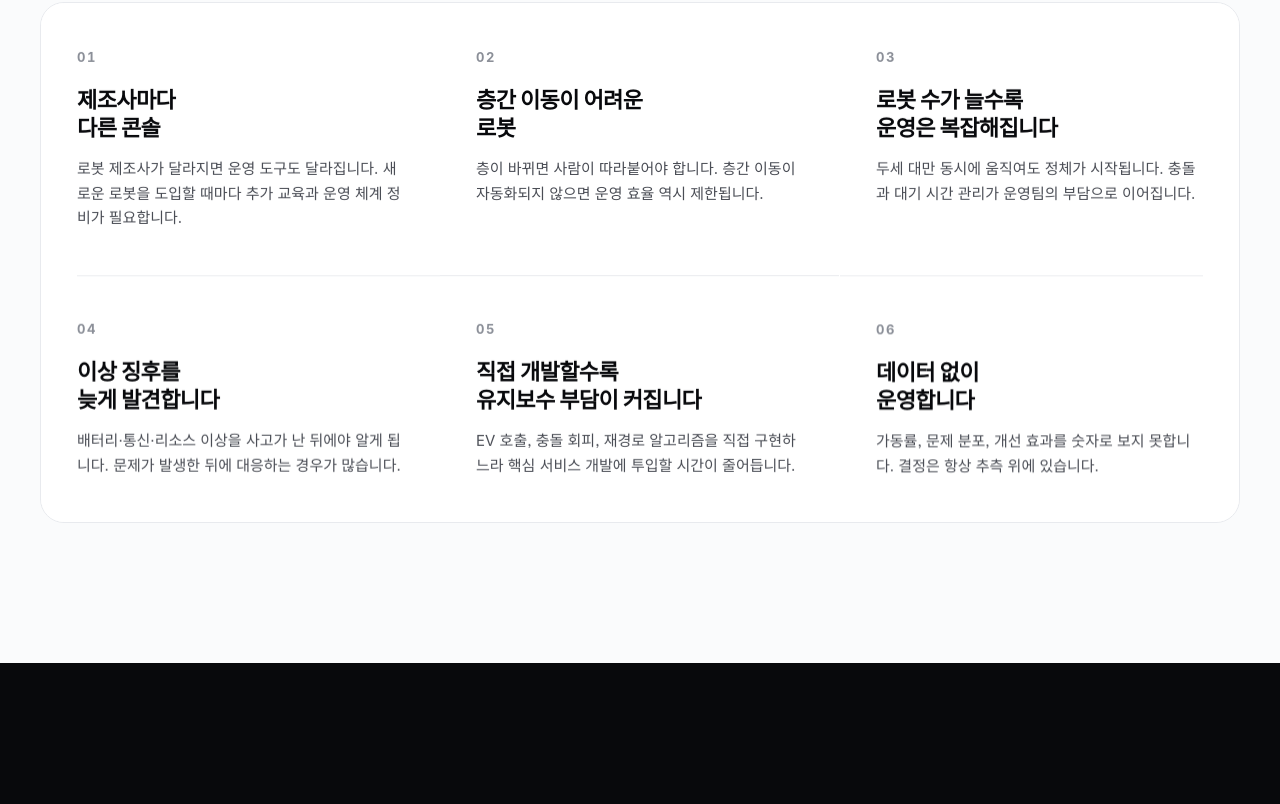
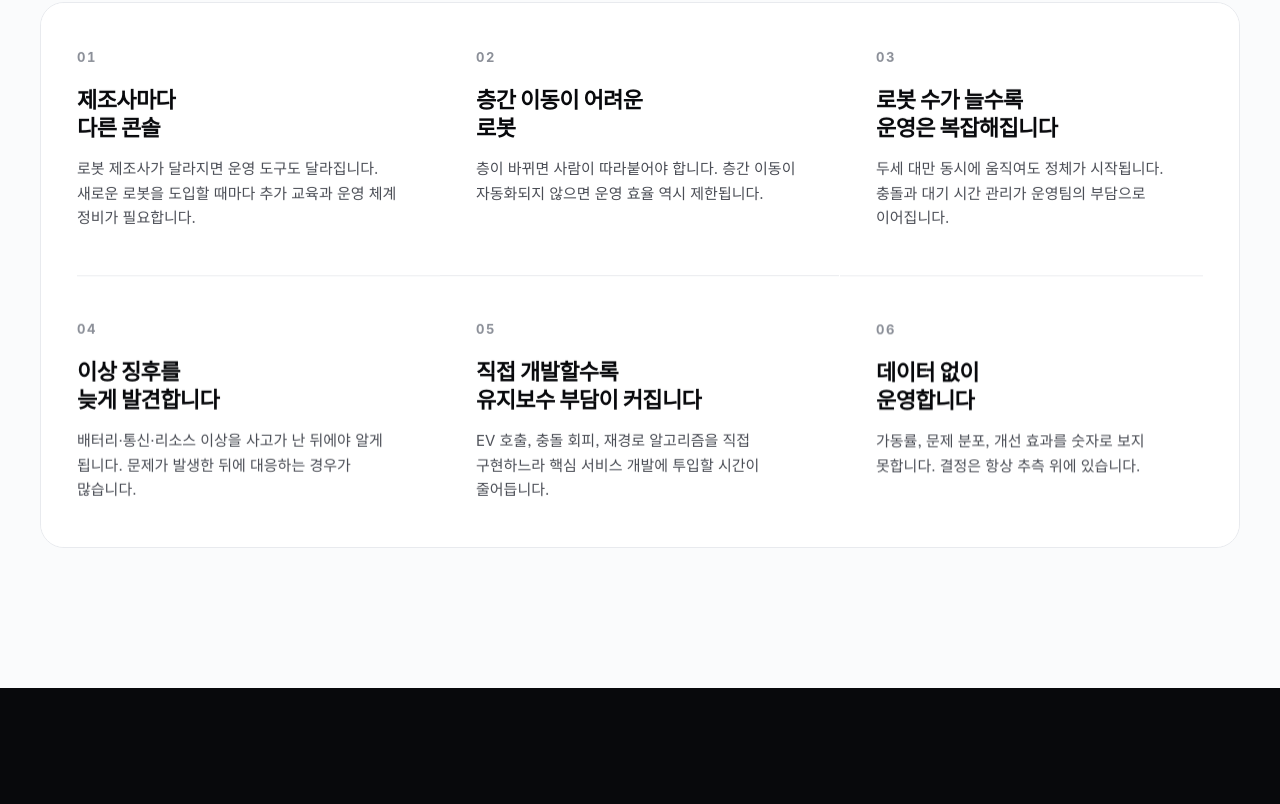
Before and after one commit to keijjang7-ui/ARCbrainSite, a plain HTML site: page index.html in a window 1280 px wide. Shown: the part 1281-2085 px from the top of the page. Drawn offline with Linux system fonts and the light colour scheme; a web font is replaced by a local one.

Commit message:
Update homepage

```diff
--- a/index.html
+++ b/index.html
@@ -290,6 +290,7 @@ img { max-width: 100%; display: block; }
   line-height: 1.65;
   letter-spacing: -0.2px;
 }
+.hero-sub-break { display: inline; }
 .hero .cta-row {
   display: flex;
   gap: 12px;
@@ -401,6 +402,22 @@ section { padding: 140px 40px; position: relative; }
   line-height: 1.7;
   max-width: 640px;
   letter-spacing: -0.2px;
+}
+.section-lead,
+.problem-card p,
+.arch-block .desc,
+.pillar h4,
+.pillar p,
+.feat-content .feat-copy,
+.feat-content .feat-list li,
+.mini-feat-head .section-title,
+.mini-card h4,
+.mini-card p,
+.uc-card p,
+.trust-badge .desc,
+.cta-content p {
+  word-break: keep-all;
+  overflow-wrap: break-word;
 }
 
 /* ---------- PROBLEM ---------- */
@@ -1097,6 +1114,7 @@ footer {
     padding-left: 0;
   }
   .hero h1 { letter-spacing: -1.2px; }
+  .hero-sub-break { display: none; }
   .section-title { letter-spacing: -1.2px; }
   .problem-lead-break { display: none; }
   .feat-content h3 { letter-spacing: -1px; }
@@ -1197,8 +1215,8 @@ footer {
       <span class="gradient">One Cloud</span>
     </h1>
     <p class="sub reveal delay-2">
-      제조사가 달라도, 층이 달라도, 로봇 수가 늘어나도<br>
-      여러 로봇과 시설을 하나의 클라우드에서 통합 운영합니다.
+      제조사가 달라도, 층이 달라도, 로봇 수가 늘어나도 여러 로봇과 시설을<br class="hero-sub-break">
+      하나의 클라우드에서 통합 운영합니다.
     </p>
     <div class="cta-row reveal delay-3">
       <a href="#cta" class="btn btn-primary">도입 문의하기 <span class="arrow">→</span></a>
```
